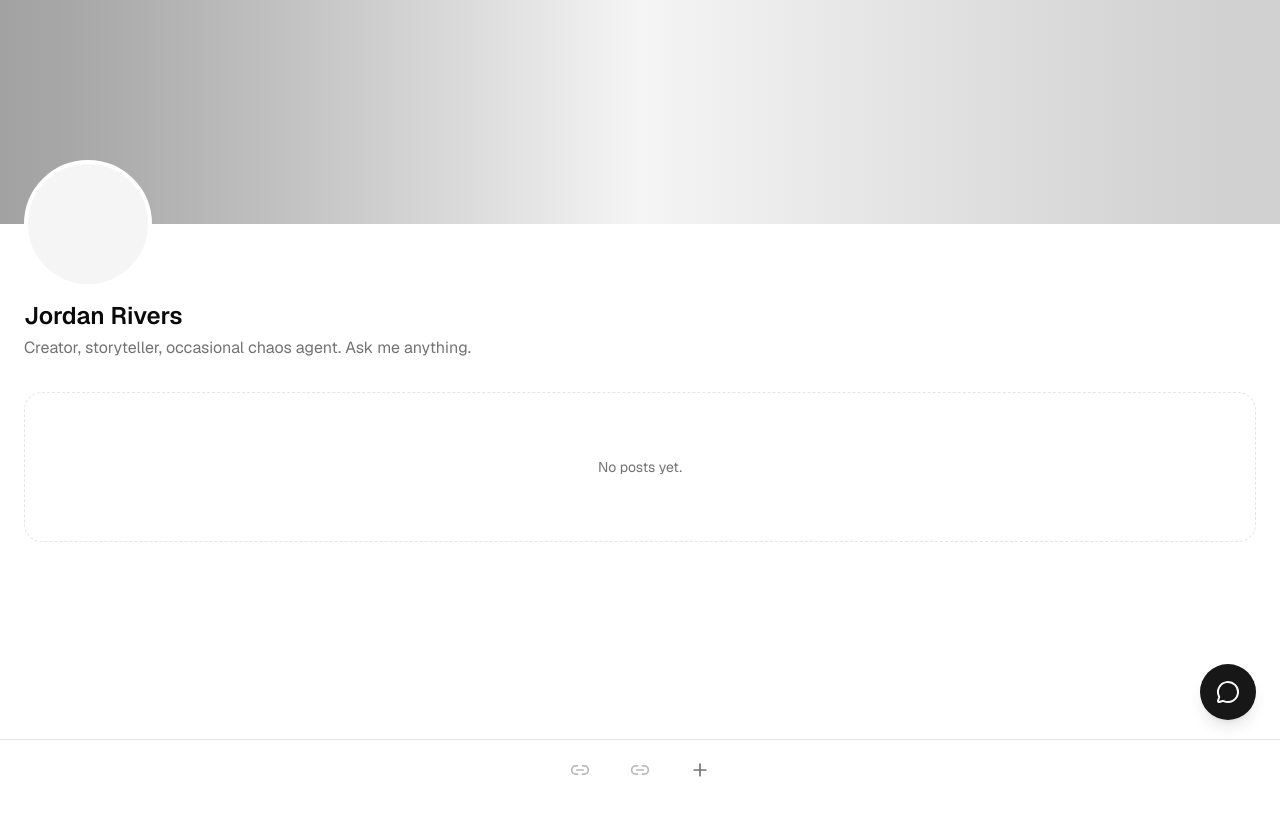
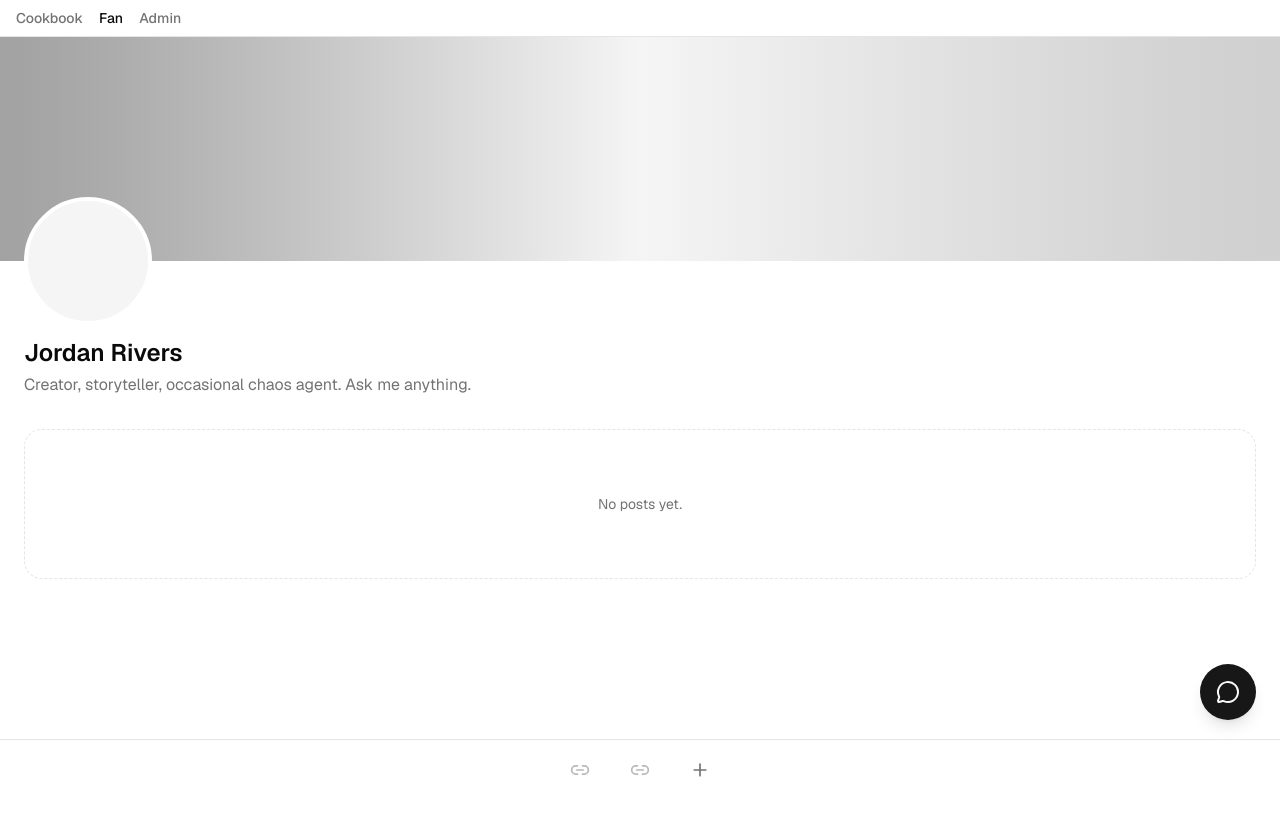
Before and after one commit to yaghmo/Self_representation_AI, a Next.js app in the folder cookbook-web/: page /fan in a window 1280 px wide. Shown: the top 816 px of the page. Built offline with nearby package versions, Linux system fonts and the light colour scheme.

Commit message:
feat: add nav bar to switch between cookbook, fan, and admin routes

```diff
--- a/cookbook-web/app/layout.tsx
+++ b/cookbook-web/app/layout.tsx
@@ -1,5 +1,6 @@
 import "./globals.css"
 import { ThemeProvider } from "@/components/theme-provider"
+import { Nav } from "@/components/Nav"
 import { Geist, Geist_Mono } from "next/font/google"
 
 const geistSans = Geist({
@@ -24,7 +25,10 @@ export default function RootLayout({
       className={`${geistSans.variable} ${geistMono.variable} antialiased`}
     >
       <body>
-        <ThemeProvider>{children}</ThemeProvider>
+        <ThemeProvider>
+          <Nav />
+          {children}
+        </ThemeProvider>
       </body>
     </html>
   )
--- /dev/null
+++ b/cookbook-web/components/Nav.tsx
@@ -0,0 +1,36 @@
+"use client"
+
+import Link from "next/link"
+import { usePathname } from "next/navigation"
+import { cn } from "@/lib/utils"
+
+const LINKS = [
+  { href: "/", label: "Cookbook" },
+  { href: "/fan", label: "Fan" },
+  { href: "/admin", label: "Admin" },
+] as const
+
+function Nav() {
+  const pathname = usePathname()
+
+  return (
+    <nav className="flex items-center gap-4 border-b border-border bg-card px-4 py-2 text-sm">
+      {LINKS.map((link) => (
+        <Link
+          key={link.href}
+          href={link.href}
+          className={cn(
+            "font-medium transition-colors hover:text-foreground",
+            pathname === link.href
+              ? "text-foreground"
+              : "text-muted-foreground"
+          )}
+        >
+          {link.label}
+        </Link>
+      ))}
+    </nav>
+  )
+}
+
+export { Nav }
```
